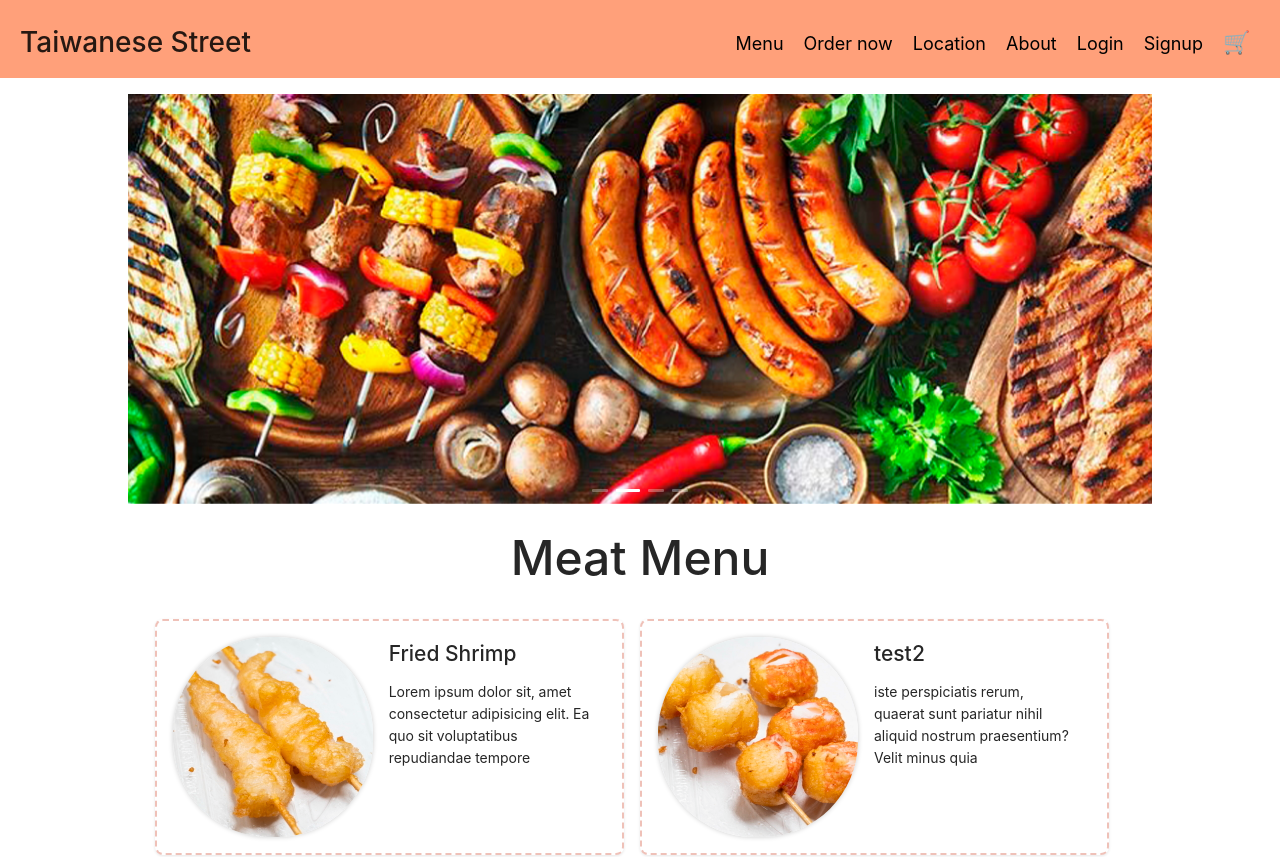
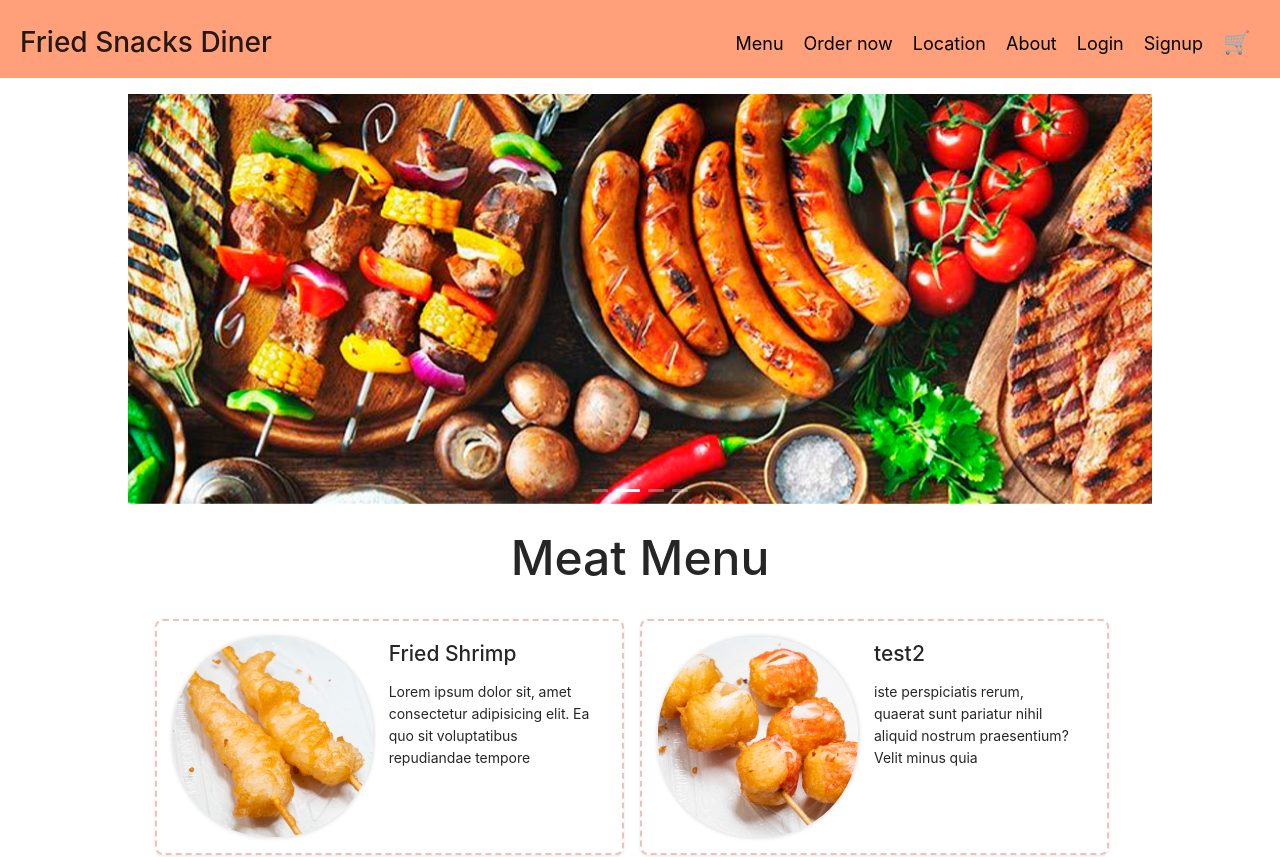
Before and after one commit to blazelim/taiwanese-street, a React (Create React App) app in the folder client/: page / in a window 1280 px wide. Shown: the top 857 px of the page. Built offline with nearby package versions, Linux system fonts and the light colour scheme.

Commit message:
nav page change menu link to /

```diff
--- a/client/src/components/Nav/index.js
+++ b/client/src/components/Nav/index.js
@@ -5,9 +5,9 @@
 function Nav() {
 
   function showNavigation() {
-    return(
+    return (
       <ul className="nav-list">
-            <li><Link className="link" to="/menu">Menu</Link></li>
+        <li><Link className="link" to="/">Menu</Link></li>
         <li><Link className="link" to="/order">Order now</Link></li>
         <li><Link className="link" to="/location">Location</Link></li>
         <li><Link className="link" to="/about">About</Link></li>
@@ -21,7 +21,7 @@
   return (
     <header className="header">
       <h1 className="company">
-          Taiwanese Street
+        Fried Snacks Diner
       </h1>
       <nav className="nav">
         {showNavigation()}
```
Lines whose indentation alone changed are shown as unchanged.
